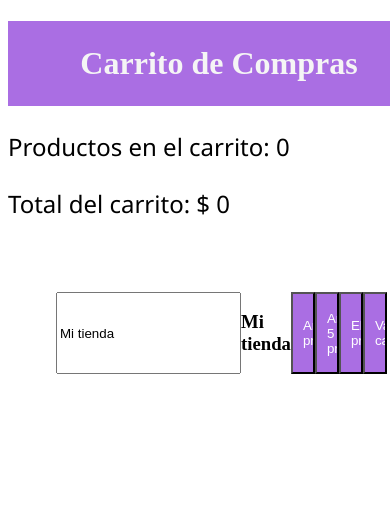
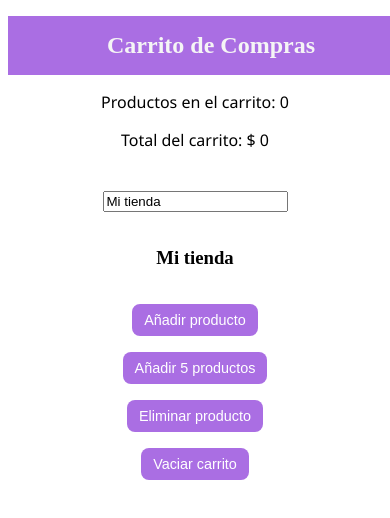
Before and after one commit to Juan8516/01.carritoComprasAngular, an Angular app: page / in a window 390 px wide. Shown: the top 518 px of the page. Built offline with nearby package versions, Linux system fonts and the light colour scheme.

Commit message:
implementacion responsive

```diff
--- a/src/app/components/carrito/carrito.css
+++ b/src/app/components/carrito/carrito.css
@@ -5,39 +5,92 @@ h1 {
   width: 100%;
   color: whitesmoke;
   padding: 1.5rem;
+  text-align: center;
+  font-size: 2rem;
 }
 
 p {
   font-size: 1.5rem;
-  font-family:'Segoe UI', Tahoma, Geneva, Verdana, sans-serif;
+  font-family: 'Segoe UI', Tahoma, Geneva, Verdana, sans-serif;
+  text-align: center;
+  padding: 0 1rem;
 }
 
 button {
-  background-color: rgb(170, 110, 227);;
-  padding: 10px;
+  background-color: rgb(170, 110, 227);
+  padding: 10px 15px;
   color: white;
   cursor: pointer;
   position: relative;
   overflow: hidden;
-  transition: all .5s;
+  transition: all 0.5s;
   animation: span3 2s linear infinite;
   animation-delay: 3s;
+  border: none;
+  border-radius: 8px;
+  font-size: 1rem;
 }
 
 .botones {
   display: flex;
   justify-content: space-between;
   padding: 3rem;
+  gap: 1rem;
+  flex-wrap: wrap;
 }
 
 .notificacion {
   background-color: rgb(98, 185, 98);
-  border: 1px, solid, green;
+  border: 1px solid green;
   color: white;
   margin-top: 10px;
-  padding: 4px;
+  padding: 0.5rem;
   font-weight: bold;
   border-radius: 10px;
   width: 40%;
   text-align: center;
+  margin-left: auto;
+  margin-right: auto;
 }
+
+/* -------- RESPONSIVE -------- */
+@media (max-width: 768px) {
+  h1 {
+    font-size: 1.8rem;
+    padding: 1rem;
+  }
+
+  p {
+    font-size: 1.2rem;
+  }
+
+  .botones {
+    flex-direction: column;
+    align-items: center;
+    padding: 1.5rem;
+  }
+
+  .notificacion {
+    width: 80%;
+    font-size: 1rem;
+  }
+}
+
+@media (max-width: 480px) {
+  h1 {
+    font-size: 1.5rem;
+  }
+
+  p {
+    font-size: 1rem;
+  }
+
+  button {
+    padding: 8px 12px;
+    font-size: 0.9rem;
+  }
+
+  .notificacion {
+    width: 90%;
+  }
+}
```
